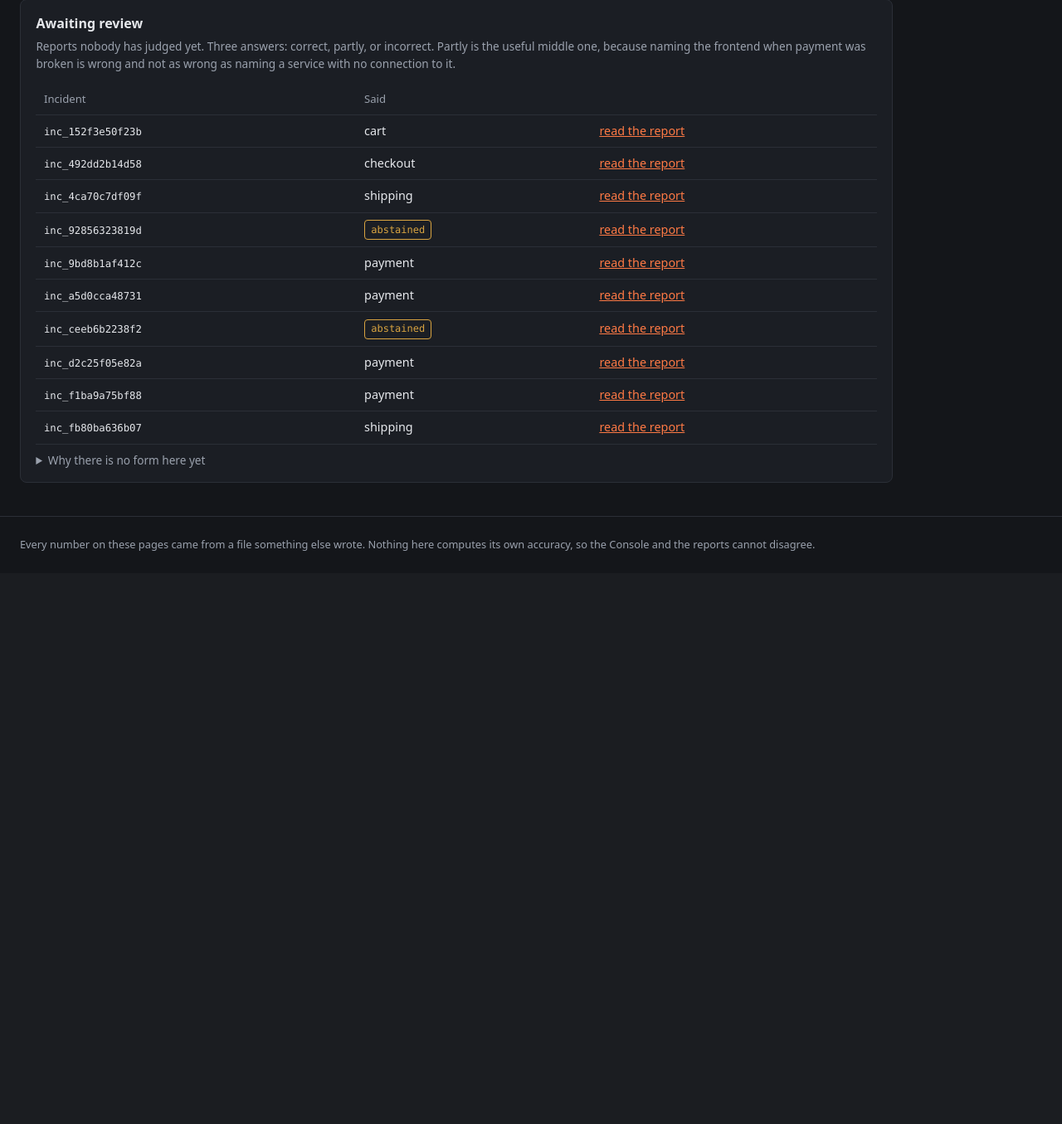
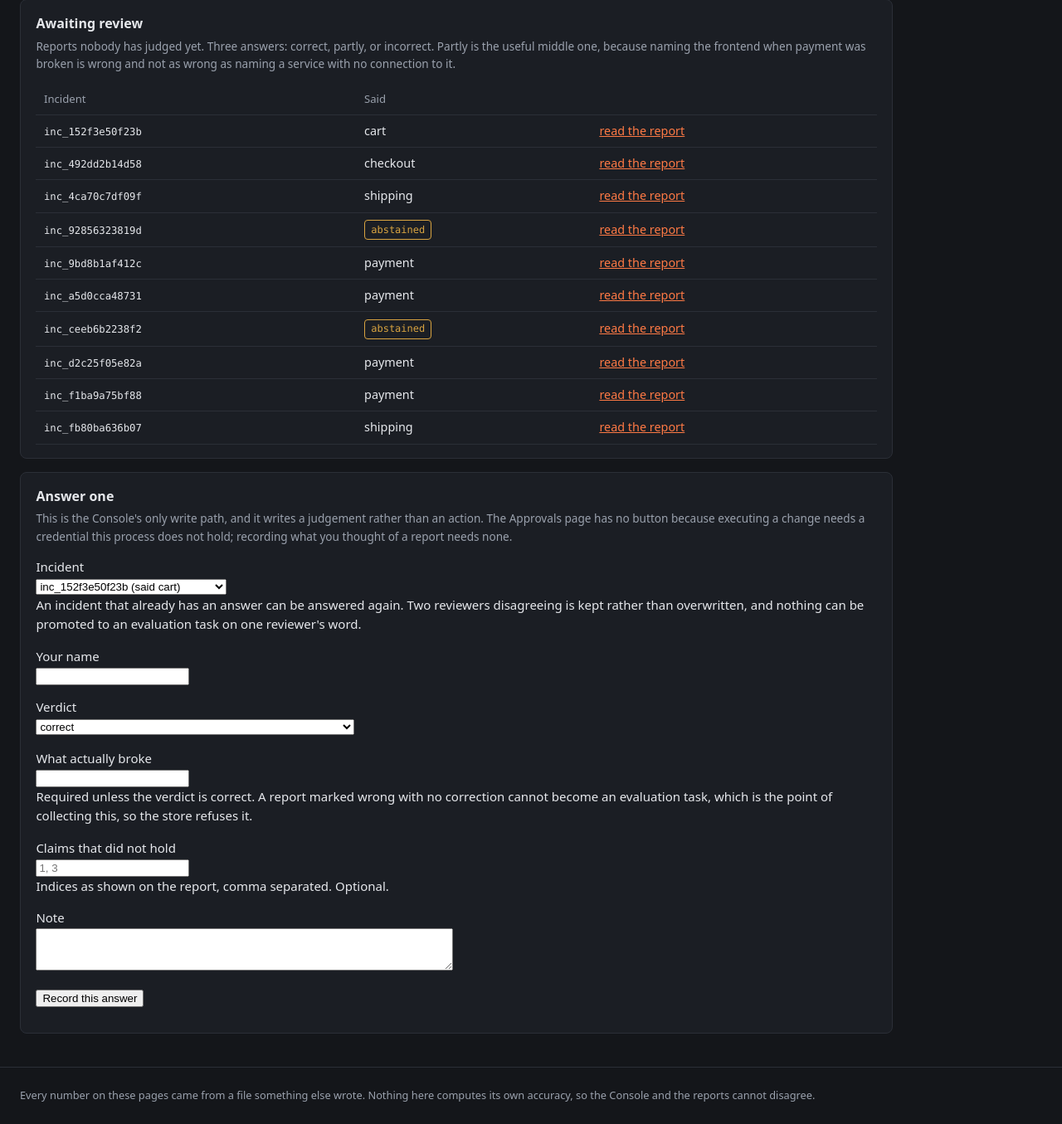
Before and after one commit to hoomanesteki/firebreak-ai-sre-agent, a FastAPI app: page /feedback in a window 1280 px wide. Shown: the part 224-1579 px from the top of the page at 83% size. Before the commit the page ends 888 px from the top, so only its background shows below. Run offline with FastAPI, Linux system fonts and the light colour scheme.

Commit message:
feat(web): the Console's feedback form, which P11 called a gap
P11 recorded the missing form as "a gap rather than a decision", and a gap I
named as unfinished work is unfinished work. It is the Console's only write
path and it writes a judgement rather than an action: the Approvals page still
has no button, because executing a change needs a credential this process
deliberately does not hold, and both pages say so.

Validation is the store's model, not the handler's. Feedback refuses a verdict
of partly or incorrect with no stated cause, since a report marked wrong with
no correction cannot become an evaluation task, and re-checking that here would
be a second definition of the rule.

Two defects while building it. The refusal showed a link to pydantic's
documentation instead of the reason, because the last line of a
ValidationError string is its footer; it now reads errors(). And the form sat
inside the awaiting conditional, so once every incident had one answer the form
vanished and a refusal became invisible. Same mistake the Approvals page had in
P11, and worse here: the store keeps a second reviewer's answer on purpose and
agreement needs two, so that was the state where the form was most wanted.

python-multipart is now a dependency, floored above the advisory in its
multipart parser, because Starlette refuses request.form() without it and the
Console is shipped.

Four tests assert the public site can never render a reviewer's answer. A
true_root_cause is the label for a held-out incident, the Console binds
loopback, and the site does not.

```diff
--- a/pyproject.toml
+++ b/pyproject.toml
@@ -25,6 +25,10 @@ dependencies = [
     # product rather than of development. It sat in `dev` until Phase 12, which meant an
     # install without dev groups had the pages and no way to serve them.
     "uvicorn>=0.34",
+    # Starlette refuses `request.form()` without it, and the Feedback page's form is the
+    # Console's one write path. Floored well above PYSEC-2024-207, the denial of service in
+    # its multipart parser, since a form on a loopback port is still a parser taking input.
+    "python-multipart>=0.0.18",
 ]
 
 [project.scripts]
--- a/src/firebreak/web/app.py
+++ b/src/firebreak/web/app.py
@@ -29,12 +29,17 @@ from __future__ import annotations
 
 import json
 from dataclasses import dataclass
+from datetime import UTC, datetime
 from pathlib import Path
 from typing import Any
+from urllib.parse import quote
 
-from fastapi import FastAPI, Request
-from fastapi.responses import HTMLResponse, JSONResponse
+from fastapi import FastAPI, Request, Response
+from fastapi.responses import HTMLResponse, JSONResponse, RedirectResponse
 from fastapi.templating import Jinja2Templates
+from pydantic import ValidationError
+
+from firebreak.memory.feedback import Feedback, FeedbackStore, Verdict
 
 REPO_ROOT = Path(__file__).resolve().parents[3]
 TEMPLATES_DIR = Path(__file__).resolve().parent / "templates"
@@ -191,6 +196,29 @@ def recorded_incidents() -> list[dict[str, Any]]:
     ]
 
 
+def explain(problem: Exception) -> str:
+    """One sentence a reviewer can act on, from a validation failure.
+
+    The model's own message, which says why the rule exists rather than that a field was
+    invalid: "a report marked wrong with no correction cannot become a test case, which is
+    the point of collecting this". That is worth showing verbatim.
+
+    Taken from `errors()` rather than by slicing `str(problem)`. The string form ends with a
+    link to pydantic's documentation, so the obvious approach of reading the last line puts a
+    URL on the page where the explanation should be. It did, until this function existed.
+    """
+    if isinstance(problem, ValidationError):
+        messages = [str(entry.get("msg") or "") for entry in problem.errors()]
+        # Pydantic prefixes a custom validator's message with "Value error, ", which is
+        # noise to a reader who did not write the validator.
+        cleaned = [message.removeprefix("Value error, ").strip() for message in messages]
+        joined = " ".join(part for part in cleaned if part)
+        if joined:
+            return joined[:300]
+    text = str(problem).strip()
+    return text[:300] if text else "could not record that"
+
+
 def create_app() -> FastAPI:
     """Build the Console.
 
@@ -339,13 +367,19 @@ def create_app() -> FastAPI:
         )
 
     @app.get("/feedback", response_class=HTMLResponse)
-    def feedback(request: Request) -> HTMLResponse:
+    def feedback(request: Request, error: str = "", saved: str = "") -> HTMLResponse:
         """Reports awaiting review, and the feedback already given."""
         given = read_jsonl(REPORTS_DIR / "feedback" / "feedback.jsonl")
-        awaiting = [
-            incident
-            for incident in showcase_incidents()
-            if incident["bundle_id"] not in {row.get("incident_id") for row in given}
+        reviewed = {row.get("incident_id") for row in given}
+        incidents = showcase_incidents()
+        awaiting = [incident for incident in incidents if incident["bundle_id"] not in reviewed]
+        # The form offers every incident, not only the unreviewed ones. The store keeps a
+        # second reviewer's answer rather than overwriting the first, and `agreement()` needs
+        # two before it can say anything, so a second opinion on a reviewed incident is wanted
+        # rather than tolerated. Offering only `awaiting` would make the form disappear once
+        # everything had one answer, which is exactly when a second one becomes useful.
+        choices = [
+            {**incident, "reviewed": incident["bundle_id"] in reviewed} for incident in incidents
         ]
         return page(
             request,
@@ -357,6 +391,9 @@ def create_app() -> FastAPI:
             ),
             given=given,
             awaiting=awaiting,
+            choices=choices,
+            error=error,
+            saved=saved,
             missing=None
             if given or awaiting
             else Missing(
@@ -365,6 +402,62 @@ def create_app() -> FastAPI:
                 how="Run `make demo-offline`.",
             ).as_dict(),
         )
+
+    @app.post("/feedback", response_class=HTMLResponse)
+    async def submit_feedback(request: Request) -> Response:
+        """Record one reviewer's answer about one report.
+
+        **The only write path in the Console, and it writes a judgement rather than an
+        action.** The Approvals page deliberately has no button, because executing a
+        remediation needs a credential and the design keeps the credential out of this
+        process. Recording what a human thought of a report needs no credential and is the
+        whole point of the page, which is why this one exists and that one does not.
+
+        **Validation is the model's, not this handler's.** `Feedback` refuses a verdict of
+        `partly` or `incorrect` with no stated cause, because a report marked wrong with no
+        correction cannot become an evaluation task. Re-checking that here would be a second
+        definition of the rule, and two definitions disagree eventually. The handler's job is
+        to turn a form into a model and turn the model's complaint into a sentence.
+        """
+        form = await request.form()
+
+        def field(name: str) -> str:
+            value = form.get(name)
+            return value.strip() if isinstance(value, str) else ""
+
+        # Claim indices, as either repeated fields or one comma separated field, because a
+        # checkbox per claim and a typed list are both reasonable and the handler should not
+        # care which the page used. Parsed here rather than in the model, since "3" is a form
+        # artefact and the model takes integers. Anything unparseable is dropped rather than
+        # refused: a reviewer whose verdict and cause are right should not lose the answer
+        # over a stray comma, and the claim list is the least important field on the form.
+        claims: list[int] = []
+        for raw in form.getlist("incorrect_claims"):
+            if not isinstance(raw, str):
+                continue
+            for piece in raw.replace(" ", "").split(","):
+                if piece.isdigit():
+                    claims.append(int(piece))
+
+        try:
+            record = Feedback(
+                incident_id=field("incident_id"),
+                reviewer=field("reviewer"),
+                verdict=Verdict(field("verdict")),
+                true_root_cause=field("true_root_cause") or None,
+                incorrect_claims=tuple(sorted(set(claims))),
+                note=field("note"),
+                submitted_at=datetime.now(UTC),
+            )
+        except (ValidationError, ValueError) as problem:
+            return RedirectResponse(
+                url=f"/feedback?error={quote(explain(problem))}", status_code=303
+            )
+
+        FeedbackStore().record(record)
+        # 303 and a redirect, so a reload does not submit again. A reviewer who refreshes
+        # after answering should see their answer, not record it twice.
+        return RedirectResponse(url=f"/feedback?saved={quote(record.incident_id)}", status_code=303)
 
     @app.get("/live/{bundle_id}", response_class=HTMLResponse)
     def live(request: Request, bundle_id: str) -> HTMLResponse:
--- a/src/firebreak/web/templates/feedback.html
+++ b/src/firebreak/web/templates/feedback.html
@@ -23,18 +23,80 @@
     {% endfor %}
     </tbody>
   </table>
-  <details>
-    <summary>Why there is no form here yet</summary>
-    <p class="caption">
-      Feedback is recorded through <code>firebreak.memory.feedback</code>, and the store
-      and its rules exist and are tested. A form is a view over them, and building one
-      before any report has been reviewed would be building a view over nothing. What the
-      form has to enforce is already enforced: a report marked wrong with no correction is
-      refused, because it cannot become an evaluation task.
-    </p>
-  </details>
 </div>
 {% endif %}
+
+{% if not awaiting and choices %}
+<div class="panel">
+  <h2>Awaiting review</h2>
+  <p class="caption">
+    Every incident has at least one answer. A second opinion is still worth giving: nothing is
+    promoted to an evaluation task on one reviewer's word, so a contested report stays out of the
+    benchmark until two people agree.
+  </p>
+</div>
+{% endif %}
+
+<div class="panel">
+  <h2>Answer one</h2>
+  <p class="caption">
+    This is the Console's only write path, and it writes a judgement rather than an action.
+    The Approvals page has no button because executing a change needs a credential this
+    process does not hold; recording what you thought of a report needs none.
+  </p>
+  {% if error %}
+  <div class="note"><strong>Not recorded.</strong> {{ error }}</div>
+  {% endif %}
+  {% if saved %}
+  <div class="note"><strong>Recorded.</strong> Your answer about <code>{{ saved }}</code> is in
+  the feedback log. A second reviewer answering the same incident is kept rather than
+  overwriting yours, because a disagreement is the signal.</div>
+  {% endif %}
+  <form method="post" action="/feedback">
+    <p>
+      <label for="incident_id">Incident</label><br>
+      <select id="incident_id" name="incident_id" required>
+        {% for incident in choices %}
+        <option value="{{ incident.bundle_id }}">
+          {{ incident.bundle_id }} ({% if incident.abstained %}abstained{% else %}said {{ incident.named }}{% endif %}){% if incident.reviewed %} already answered once{% endif %}
+        </option>
+        {% endfor %}
+      </select>
+      <br><span class="caption">An incident that already has an answer can be answered again.
+      Two reviewers disagreeing is kept rather than overwritten, and nothing can be promoted to
+      an evaluation task on one reviewer's word.</span>
+    </p>
+    <p>
+      <label for="reviewer">Your name</label><br>
+      <input id="reviewer" name="reviewer" required autocomplete="off">
+    </p>
+    <p>
+      <label for="verdict">Verdict</label><br>
+      <select id="verdict" name="verdict" required>
+        <option value="correct">correct</option>
+        <option value="partly">partly, the named service was involved but was not the cause</option>
+        <option value="incorrect">incorrect</option>
+      </select>
+    </p>
+    <p>
+      <label for="true_root_cause">What actually broke</label><br>
+      <input id="true_root_cause" name="true_root_cause" autocomplete="off">
+      <br><span class="caption">Required unless the verdict is correct. A report marked wrong
+      with no correction cannot become an evaluation task, which is the point of collecting
+      this, so the store refuses it.</span>
+    </p>
+    <p>
+      <label for="incorrect_claims">Claims that did not hold</label><br>
+      <input id="incorrect_claims" name="incorrect_claims" autocomplete="off" placeholder="1, 3">
+      <br><span class="caption">Indices as shown on the report, comma separated. Optional.</span>
+    </p>
+    <p>
+      <label for="note">Note</label><br>
+      <textarea id="note" name="note" rows="3" cols="60" maxlength="2000"></textarea>
+    </p>
+    <p><button type="submit">Record this answer</button></p>
+  </form>
+</div>
 
 {% if given %}
 <div class="panel">
```
Also changed, not shown: docs/phase-reports/P11.md (+3 -0 lines), docs/phase-reports/P12.md (+39 -0 lines), tests/integration/test_feedback_form.py (added, +256 -0 lines), tests/unit/test_site_build.py (+34 -0 lines), 1 other file.
